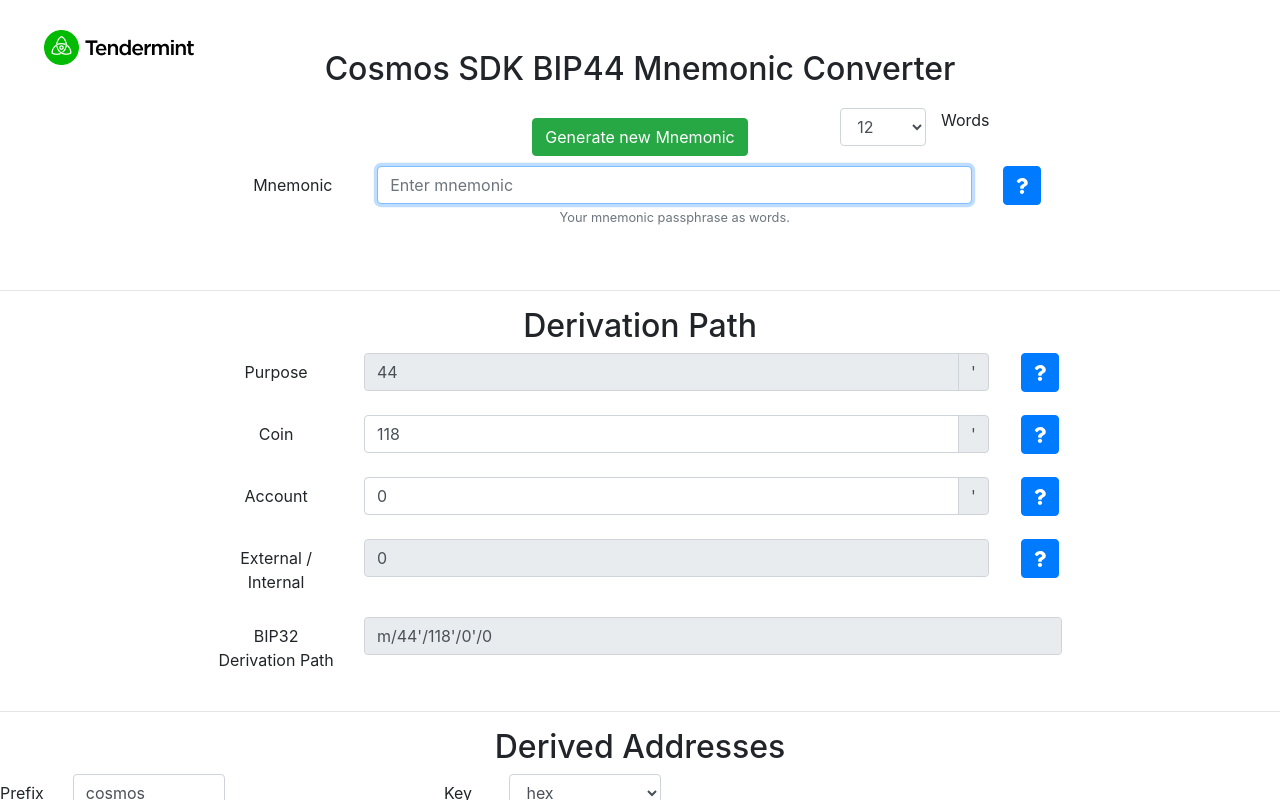
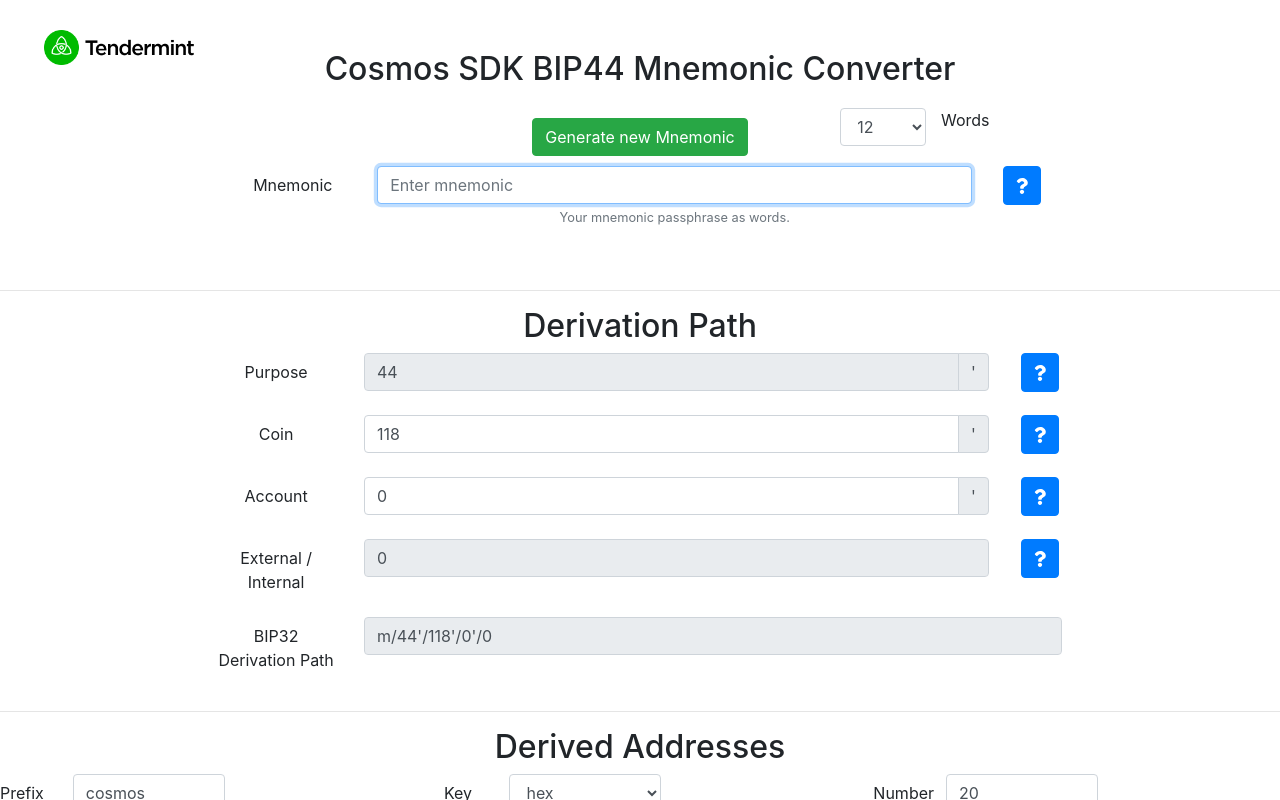
Before and after one commit to toschdev/cosmos-bip44, a React (Create React App) app: page / in a window 1280 px wide. Both pictures are taken after a click on the button "Get Started". Shown: the top 800 px of the page. Built offline with nearby package versions, Linux system fonts and the light colour scheme.

Commit message:
Add Number of rows configuration option

```diff
--- a/src/Bip44.js
+++ b/src/Bip44.js
@@ -41,7 +41,8 @@ export default class ReactComponent extends React.Component {
       encoding: "hex",
       wordEntropy: "128",
       validBip39Mnemonic: true,
-      coin: "118"
+      coin: "118",
+      numAccounts: "20",
     };
 
     this.handleInputChange = this.handleInputChange.bind(this);
@@ -52,6 +53,7 @@ export default class ReactComponent extends React.Component {
     this.onClickMnemonic = this.onClickMnemonic.bind(this);
     this.handleWordChange = this.handleWordChange.bind(this);
     this.handleCoinChange = this.handleCoinChange.bind(this);
+    this.handleRowsChange = this.handleRowsChange.bind(this);
   }
 
   handleInputChange(event) {
@@ -96,9 +98,29 @@ export default class ReactComponent extends React.Component {
     }, 100);
   }
 
+  handleRowsChange(event) {
+    let numAccounts = event.target.value;
+    if(!(!isNaN(parseInt(numAccounts)) && isFinite(numAccounts))) {
+        numAccounts = 0;
+    }
+    this.setState({
+        loading: true,
+        numAccounts,
+    });
+
+    setTimeout(() => {
+        let addressData = this.getAddressData();
+
+        this.setState({
+          addressData,
+          loading: false,
+        });
+    }, 100);
+  }
+
   getAddressData() {
-    let { mnemonic, account, prefix, encoding, coin } = this.state;
-    let walletData = [0,1,2,3,4,5,6,7,8,9,10,11,12,13,14,15,16,17,18,19]
+    let { mnemonic, account, prefix, encoding, coin, numAccounts } = this.state;
+    let walletData = Array.from(Array(parseInt(numAccounts)).keys())
 
     let returnData = walletData.map((a, i) => {
         console.log(account);
@@ -206,8 +228,8 @@ export default class ReactComponent extends React.Component {
   }
 
   render() {
-    const { mnemonic, account, coin, prefix, addressData, validBip39Mnemonic, loading } = this.state;
-    const { handleInputChange, handleAccountChange, handlePrefixChange, handleEncodingChange, onClickMnemonic, handleWordChange, handleCoinChange } = this;
+    const { mnemonic, account, coin, prefix, addressData, validBip39Mnemonic, loading, numAccounts } = this.state;
+    const { handleInputChange, handleAccountChange, handleRowsChange, handlePrefixChange, handleEncodingChange, onClickMnemonic, handleWordChange, handleCoinChange } = this;
     return (
         <div>
             <div className="loading" style={{display: loading ? "block" : "none"}}>
@@ -384,6 +406,12 @@ export default class ReactComponent extends React.Component {
                         </Form.Group>
                     </Col>
                     <Col>
+                        <Form.Group as={Row} controlId="form.selectNumberRows">
+                            <Form.Label column sm="2">Number of rows</Form.Label>
+                            <Col sm="5">
+                                <Form.Control type="text" value={numAccounts} onChange={handleRowsChange} />
+                            </Col>
+                        </Form.Group>
                     </Col>
                 </Row>
 
```
